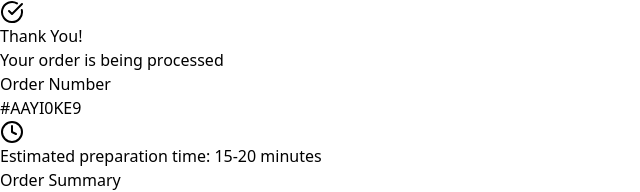
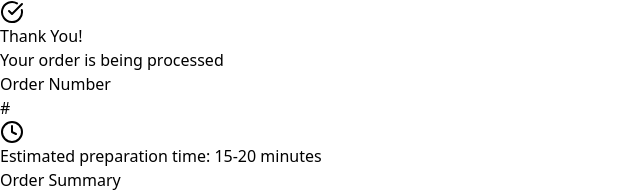
Before and after one commit to rofaidaezzat/Resturant-User, a React (Vite) app: page /thank-you in a window 1280 px wide. Shown: the top 192 px of the page, without its empty margins (0-640 px from the left). Built offline with nearby package versions, Linux system fonts and the light colour scheme.

Commit message:
handle refresh problem

```diff
--- a/src/Pages/ThankYou.tsx
+++ b/src/Pages/ThankYou.tsx
@@ -1,7 +1,4 @@
-import { useEffect, useState } from "react";
-
 import { useNavigate } from "react-router-dom";
-
 import { CheckCircle, Clock, Home } from "lucide-react";
 import { Button } from "../Components/UI/Button";
 import { useTranslation } from "../utils/translations";
@@ -12,18 +9,6 @@ const ThankYou = () => {
   const navigate = useNavigate();
   const { order, clearOrder } = useOrder();
   const t = useTranslation(order.language);
-  const [orderNumber] = useState(() =>
-    Math.random().toString(36).substr(2, 8).toUpperCase()
-  );
-
-  useEffect(() => {
-    // Auto redirect after 30 seconds
-    const timer = setTimeout(() => {
-      handleNewOrder();
-    }, 30000);
-
-    return () => clearTimeout(timer);
-  }, []);
 
   const handleNewOrder = () => {
     clearOrder();
@@ -57,7 +42,7 @@ const ThankYou = () => {
               </h3>
               <div className="bg-gray-100 px-4 py-2 rounded-lg inline-block">
                 <span className="text-2xl font-mono font-bold text-orange-600">
-                  #{orderNumber}
+                  #{order.order_ID}
                 </span>
               </div>
             </div>
```
Also changed, not shown: vercel.json (added).
